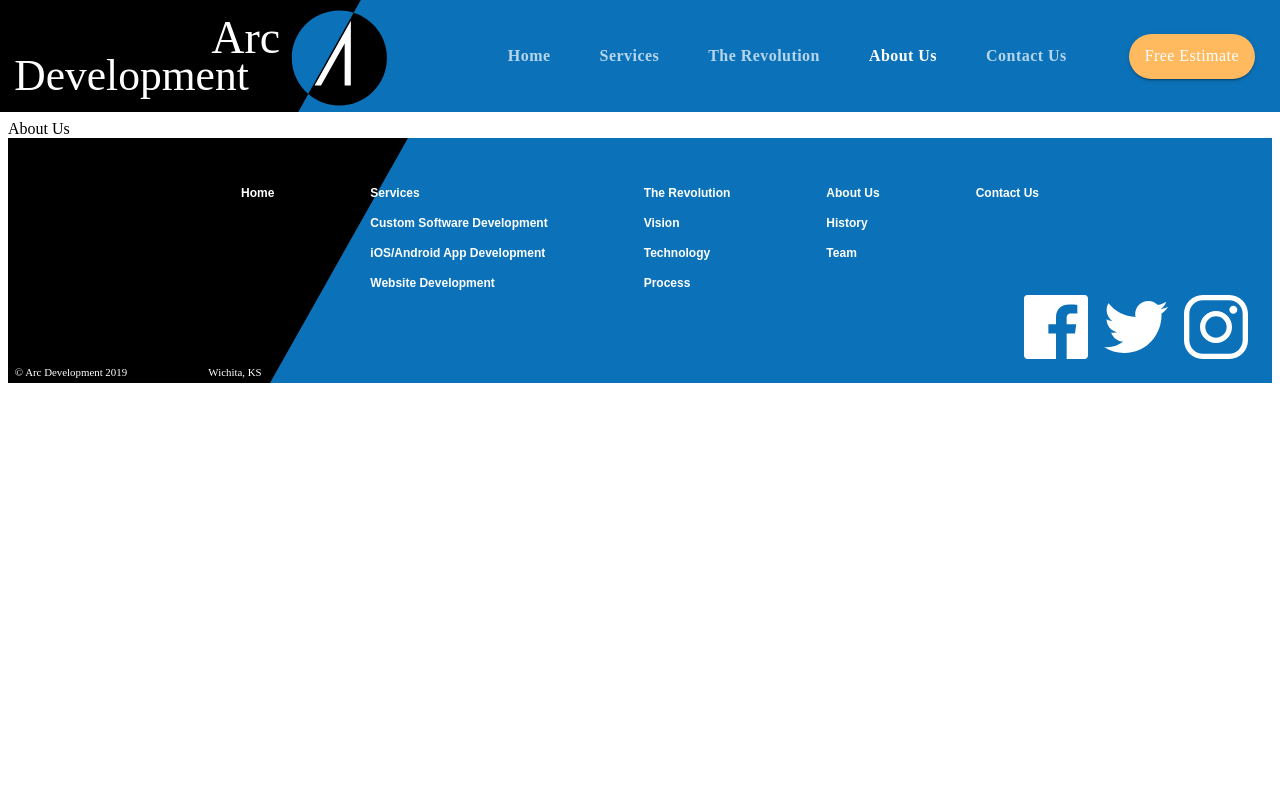
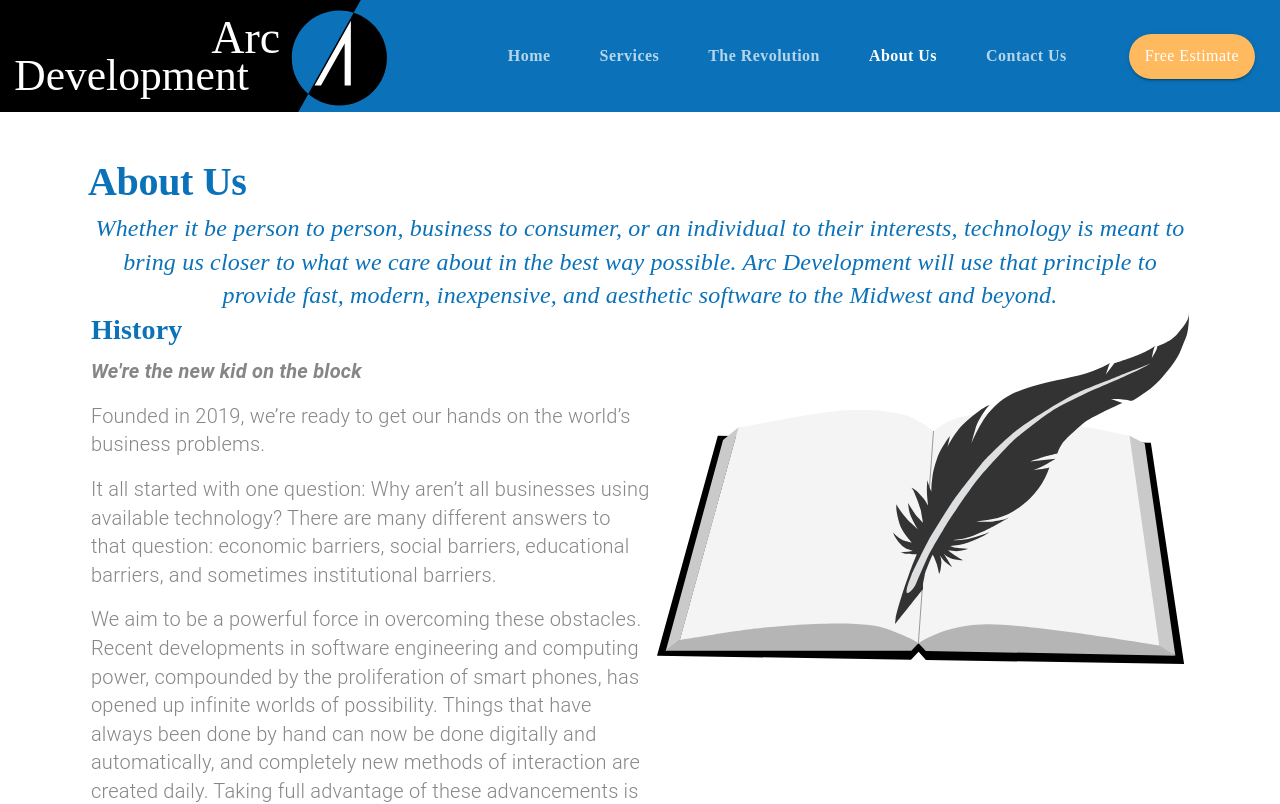
Before and after one commit to Catravine/arcdevelopment, a React (Create React App) app: page /about in a window 1280 px wide. Shown: the top 804 px of the page. Built offline with nearby package versions, Linux system fonts and the light colour scheme; the HTML template or start-up script is replaced by a standard one.

Commit message:
about us start

```diff
--- /dev/null
+++ b/src/components/About.js
@@ -0,0 +1,91 @@
+import React from 'react';
+import { makeStyles, useTheme } from '@material-ui/core/styles';
+import Grid from '@material-ui/core/Grid';
+import Typography from '@material-ui/core/Typography';
+import useMediaQuery from '@material-ui/core/useMediaQuery';
+
+import history from '../assets/history.svg';
+
+const useStyles = makeStyles(theme => ({
+  missionStatement: {
+    fontStyle: "italic",
+    fontWeight: 300,
+    fontSize: "1.5rem",
+    maxWidth: "50em",
+    lineHeight: 1.4
+  },
+  rowContainer: {
+    paddingLeft: "5em",
+    paddingRight: "5em",
+    [theme.breakpoints.down("sm")] : {
+      paddingLeft: "1.5em",
+      paddingRight: "1.5em",
+    }
+  }
+}));
+
+export default function About() {
+  const classes = useStyles();
+  const theme = useTheme();
+
+  return (
+    <Grid container direction="column">
+      <Grid item className={classes.rowContainer} style={{marginTop: "2em"}}>
+        <Typography variant="h2">
+          About Us
+        </Typography>
+      </Grid>
+      <Grid item container justify="center" className={classes.rowContainer}>
+        <Typography variant="h4" align="center" className={classes.missionStatement}>
+          Whether it be person to person, business to consumer, or an individual
+          to their interests, technology is meant to bring us closer to what we
+          care about in the best way possible. Arc Development will use that
+          principle to provide fast, modern, inexpensive, and aesthetic software
+          to the Midwest and beyond.
+        </Typography>
+      </Grid>
+      <Grid item container className={classes.rowContainer} justify="space-around">
+        <Grid item>
+          <Grid item container direction="column" lg style={{maxWidth: "35em"}}>
+            <Grid item>
+              <Typography variant="h4" gutterBottom>
+                History
+              </Typography>
+            </Grid>
+            <Grid item>
+              <Typography variant="body2" paragraph style={{fontWeight: 700, fontStyle: "italic"}}>
+                We're the new kid on the block
+              </Typography>
+              <Typography variant="body2" paragraph>
+                Founded in 2019, we’re ready to get our hands on the world’s business problems.
+              </Typography>
+              <Typography variant="body2" paragraph>
+                It all started with one question: Why aren’t all businesses using available
+                technology? There are many different answers to that question: economic
+                barriers, social barriers, educational barriers, and sometimes institutional
+                barriers.
+              </Typography>
+              <Typography variant="body2" paragraph>
+                We aim to be a powerful force in overcoming these obstacles. Recent
+                developments in software engineering and computing power, compounded
+                by the proliferation of smart phones, has opened up infinite worlds of
+                possibility. Things that have always been done by hand can now be done
+                digitally and automatically, and completely new methods of interaction
+                are created daily. Taking full advantage of these advancements is the
+                name of the game.
+              </Typography>
+              <Typography variant="body2" paragraph>
+                All this change can be a lot to keep up with, and that’s where we come in.
+              </Typography>
+            </Grid>
+          </Grid>
+        </Grid>
+        <Grid item>
+          <Grid item lg container justify="center">
+            <img src={history} style={{maxHeight: "22em"}} alt="quill pen sitting on top of book" />
+          </Grid>
+        </Grid>
+      </Grid>
+    </Grid>
+  )
+}
--- a/src/components/App.js
+++ b/src/components/App.js
@@ -12,6 +12,7 @@ import CustomSoftware from './CustomSoftware';
 import MobileApps from './MobileApps';
 import Websites from './Websites';
 import Revolution from './Revolution';
+import About from './About';
 
 function App() {
 
@@ -47,7 +48,9 @@ function App() {
           <Route exact path="/revolution" element={
             <Revolution setValue={setValue} setSelectedIndex={setSelectedIndex} />}
           />
-          <Route exact path="/about" element={<div>About Us</div>} />
+          <Route exact path="/about" element={
+            <About setValue={setValue} setSelectedIndex={setSelectedIndex} />}
+          />
           <Route exact path="/contact" element={<div>Contact Us</div>} />
           <Route exact path="/estimate" element={<div>Free Estimate</div>} />
         </Routes>
--- a/src/components/Websites.js
+++ b/src/components/Websites.js
@@ -152,7 +152,6 @@ export default function Websites(props) {
               <Typography
                 variant="h4"
                 gutterBottom
-                align="center"
                 align={matchesSM ? "center" : undefined}
               >
                 E-Commerce
@@ -235,7 +234,6 @@ export default function Websites(props) {
               <Typography
                 variant="h4"
                 gutterBottom
-                align="center"
                 align={matchesSM ? "center" : undefined}
               >
                 Search Engine<br/>Optimization
```
